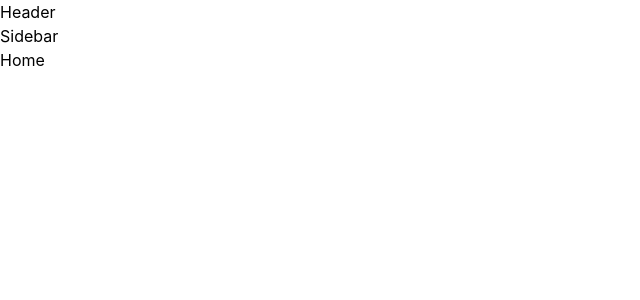
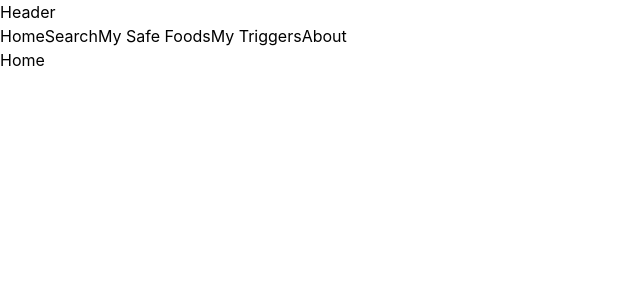
Before and after one commit to ezgikardes/safe-bite, a React (Vite) app: page / in a window 1280 px wide. Shown: the top 300 px of the page, without its empty margins (0-640 px from the left). Built offline with nearby package versions, Linux system fonts and the light colour scheme.

Commit message:
feat: update Sidebar component to include navigation links

```diff
--- a/src/components/Sidebar.tsx
+++ b/src/components/Sidebar.tsx
@@ -1,3 +1,13 @@
+import { NavLink } from "react-router-dom";
+
 export default function Sidebar() {
-  return <aside>Sidebar</aside>;
+  return (
+    <aside>
+      <NavLink to="/">Home</NavLink>
+      <NavLink to="/search">Search</NavLink>
+      <NavLink to="/my-safe-foods">My Safe Foods</NavLink>
+      <NavLink to="/my-triggers">My Triggers</NavLink>
+      <NavLink to="/about">About</NavLink>
+    </aside>
+  );
 }
```
